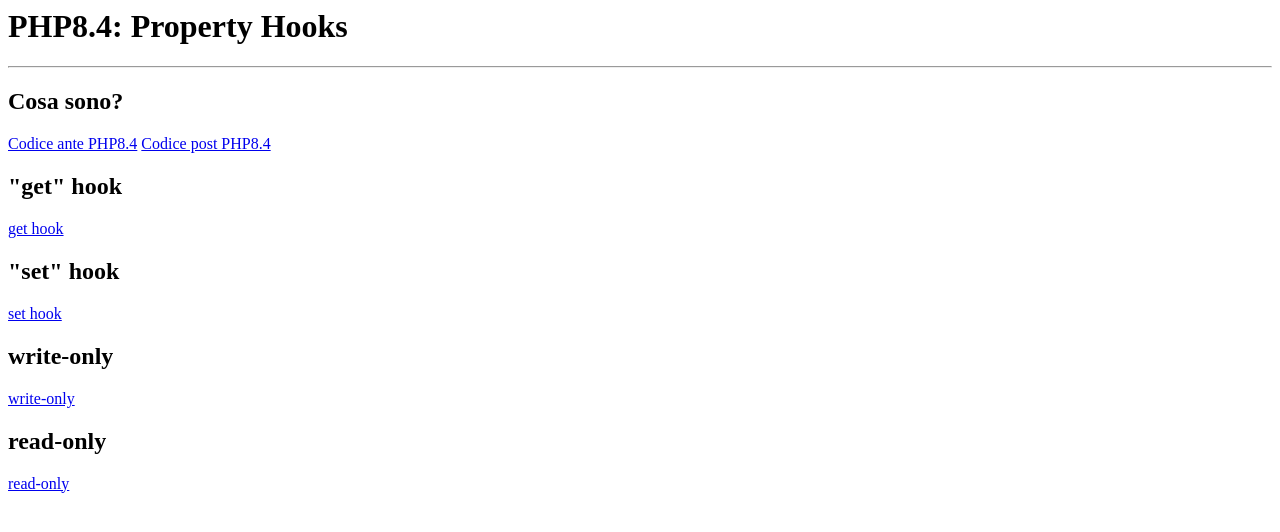
After one commit to scrivocodice/php_showcase, a PHP site: page / in a window 1280 px wide. The commit adds this page. Shown: the top 532 px of the page. Run offline with PHP 8.4, Linux system fonts and the light colour scheme.

Commit message:
Aggiunge esempi di codice

```diff
--- a/php8.4-property_hooks/src/after_php84.php
+++ b/php8.4-property_hooks/src/after_php84.php
@@ -30,3 +30,7 @@ class Locale
 $brazilianPortuguese = new Locale('pt', 'br');
 var_dump($brazilianPortuguese->countryCode); // BR
 var_dump($brazilianPortuguese->combinedCode); // pt_BR
+
+$brazilianPortuguese->languageCode = 'it';
+var_dump($brazilianPortuguese->countryCode); // BR
+var_dump($brazilianPortuguese->combinedCode); // it_BR
--- /dev/null
+++ b/php8.4-property_hooks/src/index.php
@@ -0,0 +1,19 @@
+<h1>PHP8.4: Property Hooks</h1>
+<hr>
+
+<h2>Cosa sono?</h2>
+
+<a href="/before_php84.php">Codice ante PHP8.4</a>
+<a href="/before_php84.php">Codice post PHP8.4</a>
+
+<h2>"get" hook</h2>
+<a href="/get_hook.php">get hook</a>
+
+<h2>"set" hook</h2>
+<a href="/set_hook.php">set hook</a>
+
+<h2>write-only</h2>
+<a href="/write_only.php">write-only</a>
+
+<h2>read-only</h2>
+<a href="/read_only.php">read-only</a>
```
Also changed, not shown: php8.4-property_hooks/src/get_hook.php (added, +25 -0 lines), php8.4-property_hooks/src/read_only.php (added, +21 -0 lines), php8.4-property_hooks/src/set_hook.php (added, +18 -0 lines), php8.4-property_hooks/src/write_only.php (added, +16 -0 lines).
